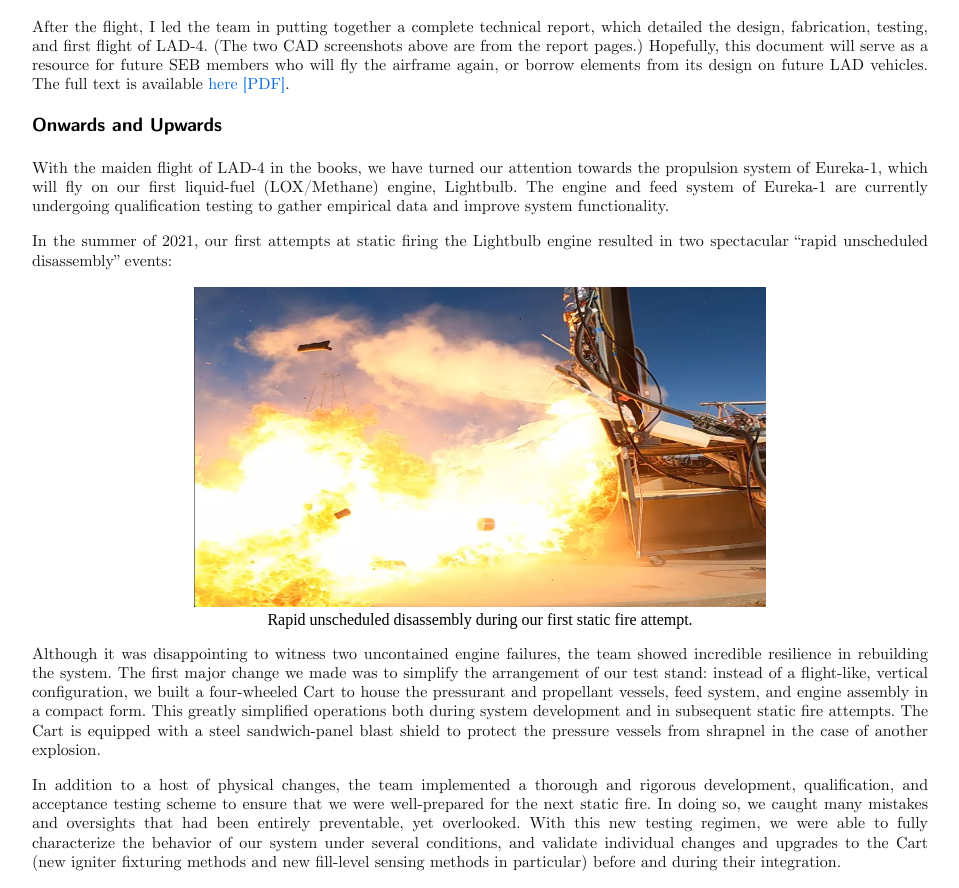
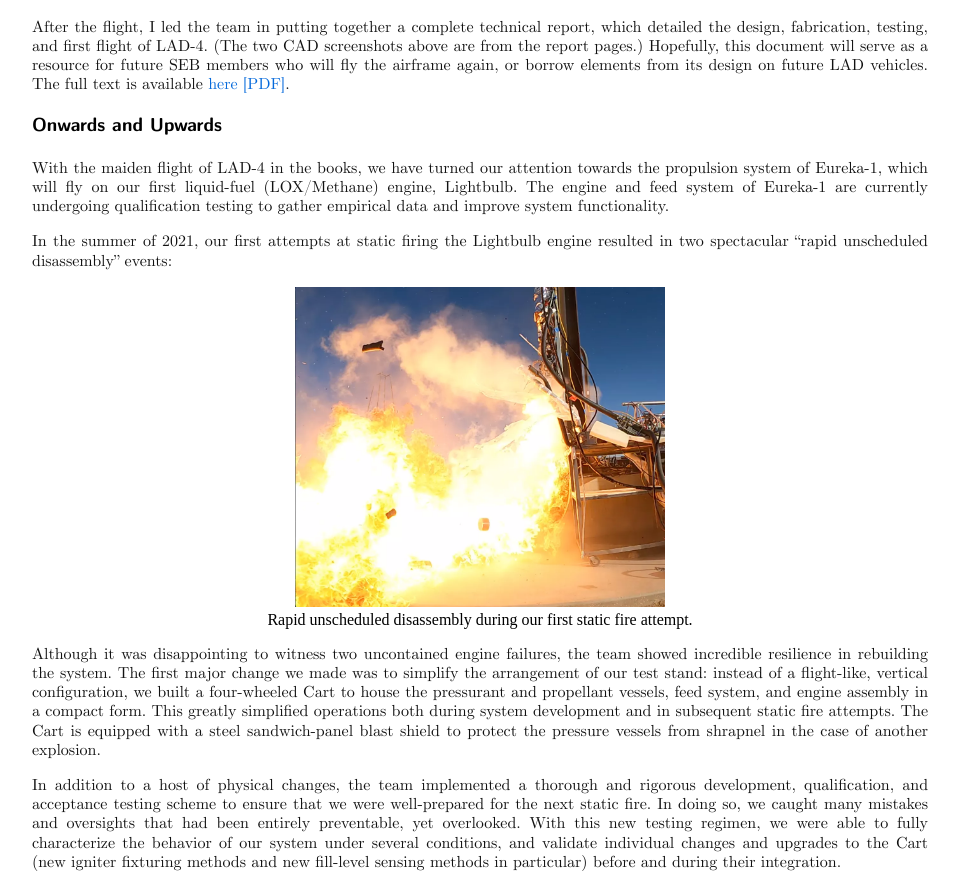
Before and after one commit to carbonheliumnitrogen/carbonheliumnitrogen.github.io, a Jekyll site: the page built from seb.html, in a window 1280 px wide. Shown: the part 4120-5008 px from the top of the page, without its empty margins (160-1119 px from the left). Built offline with Jekyll 4.4.1, drawn with Linux system fonts in a browser that asks for light colours.

Commit message:
Update seb.html

```diff
--- a/seb.html
+++ b/seb.html
@@ -171,7 +171,7 @@ Space Enterprise at Berkeley
 <p> In the summer of 2021, our first attempts at static firing the Lightbulb engine resulted in two spectacular “rapid unscheduled disassembly” events: </p>
 	    <div id="row">
         <figure>
-            <img class="columntwo" src="hotfire_3.png" style="width:70%">
+            <img class="columntwo" src="hotfire_3.png">
             <figcaption> Rapid unscheduled disassembly during our first static fire attempt.
             </figcaption>
            </div>
```
